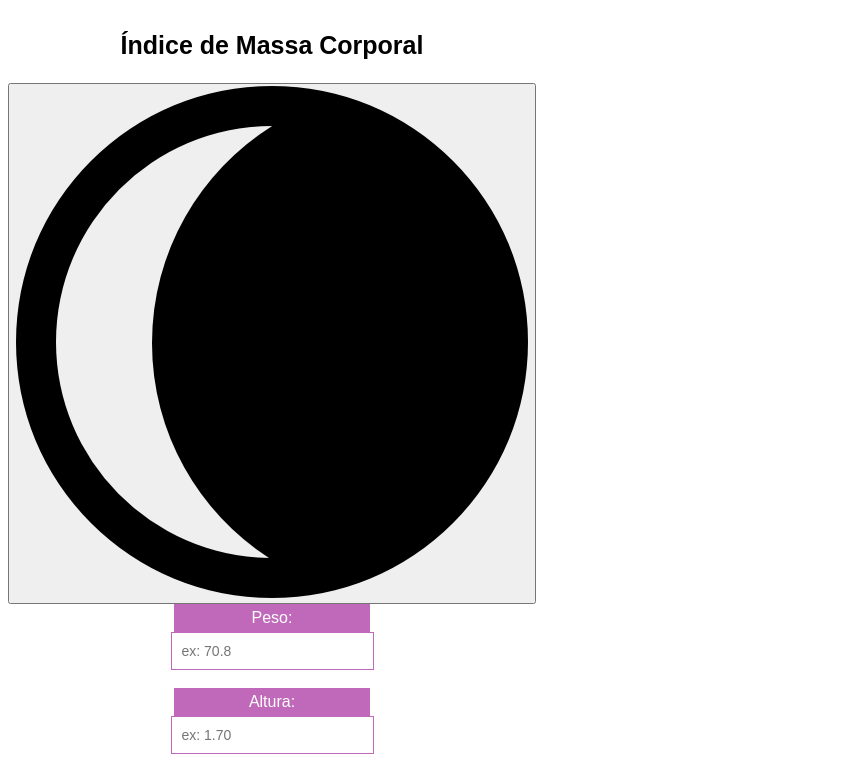
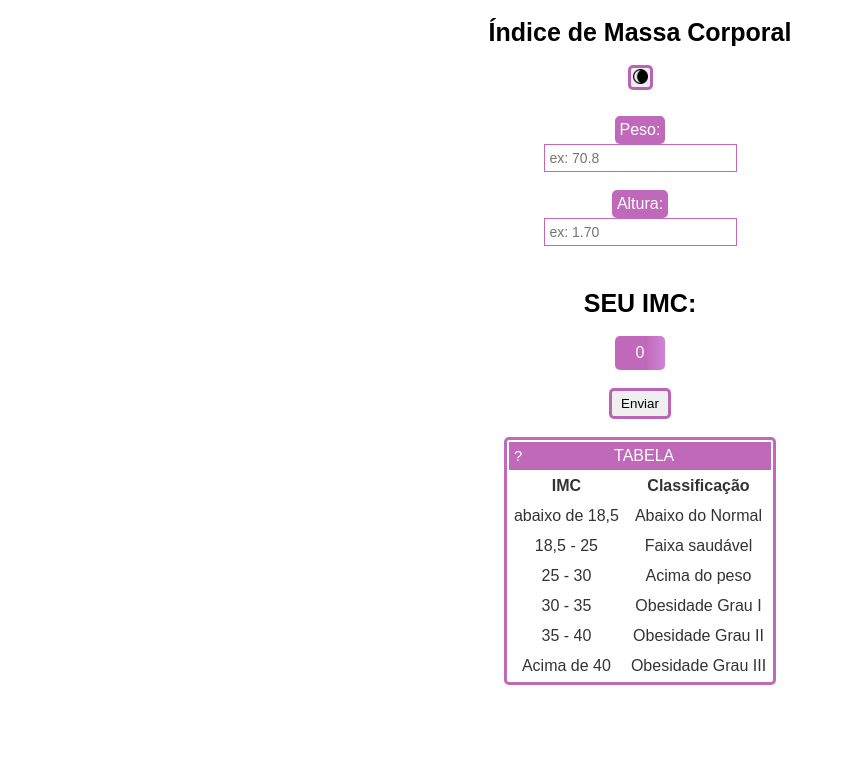
Before and after one commit to Jose1Lucas/imc-calculator, a plain HTML site: page index.html in a window 1280 px wide. Shown: the top 780 px of the page, without its empty margins (0-845 px from the left). Drawn offline with Linux system fonts and the light colour scheme.

Commit message:
Update estilos.css

```diff
--- a/src/css/estilos.css
+++ b/src/css/estilos.css
@@ -1,23 +1,22 @@
-@media screen and (max-width: 500px) {
-
-    * {
-    margin-top: 0 !important;
-    scale: 95%;
-    }
-
+* {
+    margin: 0;
+    padding: 0;
+    border: none;
+    box-sizing: border-box;
 }
 
-.ContainerInf {
-    margin: 0 auto;
+.pai {
     display: flex;
+    align-items: center;
     justify-content: center;
-    align-items: center;
-    text-align: center;
+    flex-direction: column;
+}
+
+.itemf {
+margin: 2%;
 }
 
 body {
-    position: absolute;
-    top: 0%;
     background-color: #fff;
     color: #333;
     text-align: center;
@@ -38,21 +37,21 @@ body.dark-mode h2 {
     color: #fff;
 }
 
-#Dark {
-    margin-right: 30%;
-    float: right;
+#dark {
     border: solid, 3px, rgba(165, 42, 157, 0.7);
     border-radius: 5px;
+    height: 25px !important;
+    width: 25px !important;
     transition: transform 0.3s ease-in-out;
 }
 
-#Dark :active {
+#dark :active {
     transform: scale(0.8);
 }
 
-#Moon {
-    height: 15px;
-    width: 15px;
+#moon {
+    height: 15px !important;
+    width: 15px !important;
 }
 
 h2 {
@@ -62,22 +61,18 @@ h2 {
 h1,
 h2 {
     font-size: 25px;
-    margin: auto;
-    width: 400px;
     color: #000;
-    padding: 5px;
-    border-radius: 5px;
 }
 
 label {
     color: #fff;
     background-color: rgba(165, 42, 157, 0.7);
     padding: 5px;
-    width: 186px;
+    border-radius: 5px;
 }
 
 input[type="text"] {
-    padding: 10px;
+    padding: 5px;
     border: solid, 1px, rgba(165, 42, 157, 0.7);
     font-size: 14px;
 }
@@ -86,7 +81,6 @@ form {
     display: flex;
     flex-direction: column;
     align-items: center;
-    margin-bottom: 2%;
 }
 
 #resultado {
@@ -99,7 +93,8 @@ form {
     display: inline-block;
     white-space: nowrap;
     overflow: hidden;
-    text-overflow: ellipsis; position: relative;
+    text-overflow: ellipsis;
+    position: relative;
 }
 
 #resultado::before {
@@ -108,7 +103,8 @@ form {
     top: 0;
     left: 0;
     width: 100%;
-    height: 100%; background: linear-gradient(90deg, transparent, rgba(233, 172, 255, 0.526), transparent);
+    height: 100%;
+    background: linear-gradient(90deg, transparent, rgba(233, 172, 255, 0.526), transparent);
     animation: shine 2s infinite;
 }
 
@@ -116,12 +112,13 @@ form {
     0% {
         transform: translateX(-100%);
     }
+
     100% {
         transform: translateX(100%);
     }
 }
 
-#botaoResultado {
+#botaoresultado {
     border: none;
     padding: 5px 9px;
     border: solid, 3px, rgba(165, 42, 157, 0.7);
@@ -129,11 +126,11 @@ form {
     transition: transform 0.3s ease-in-out;
 }
 
-#botaoResultado:active {
+#botaoresultado:active {
     transform: scale(0.9);
 }
 
-#saibaMais {
+#saibamais {
     float: left;
     font-size: 15px;
     color: #fff;
@@ -141,7 +138,7 @@ form {
     transition: transform 0.3s ease-in-out;
 }
 
-#saibaMais:hover {
+#saibamais:hover {
     transform: scale(1.5);
 }
 
```
